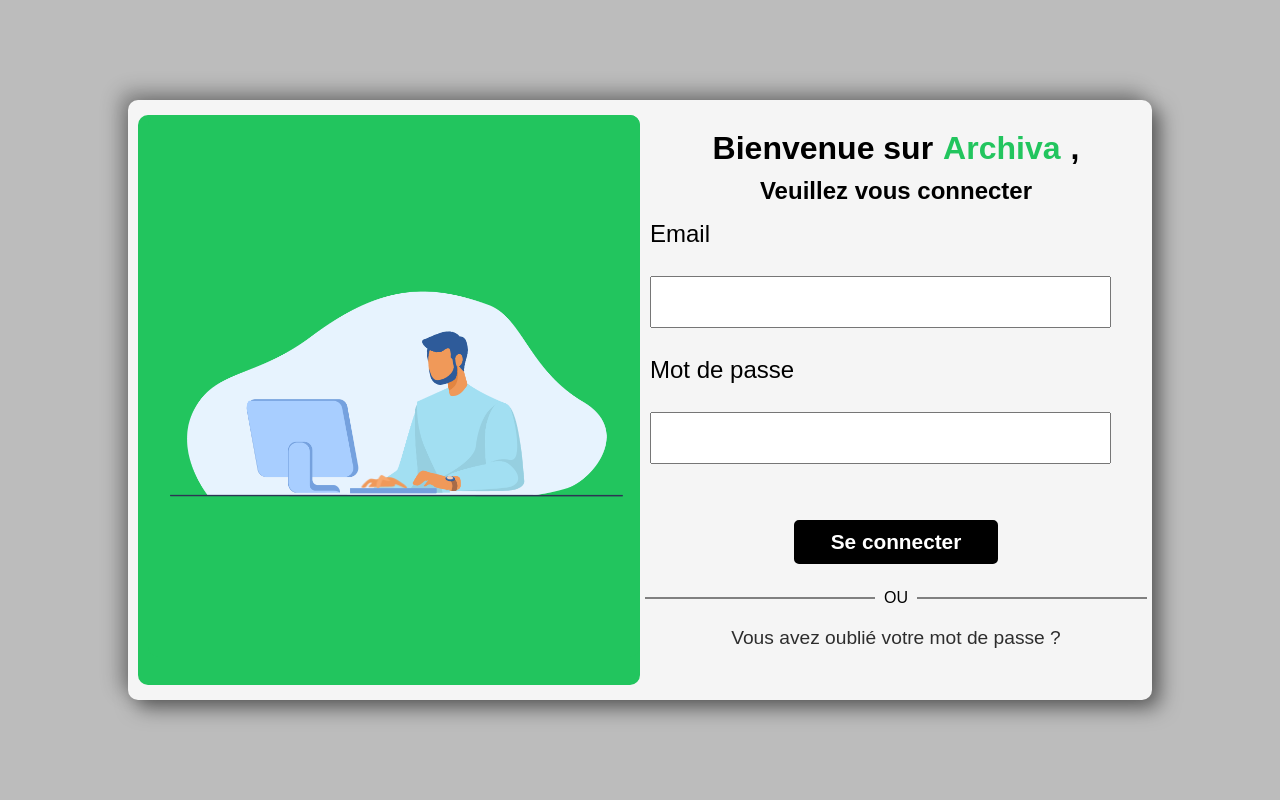
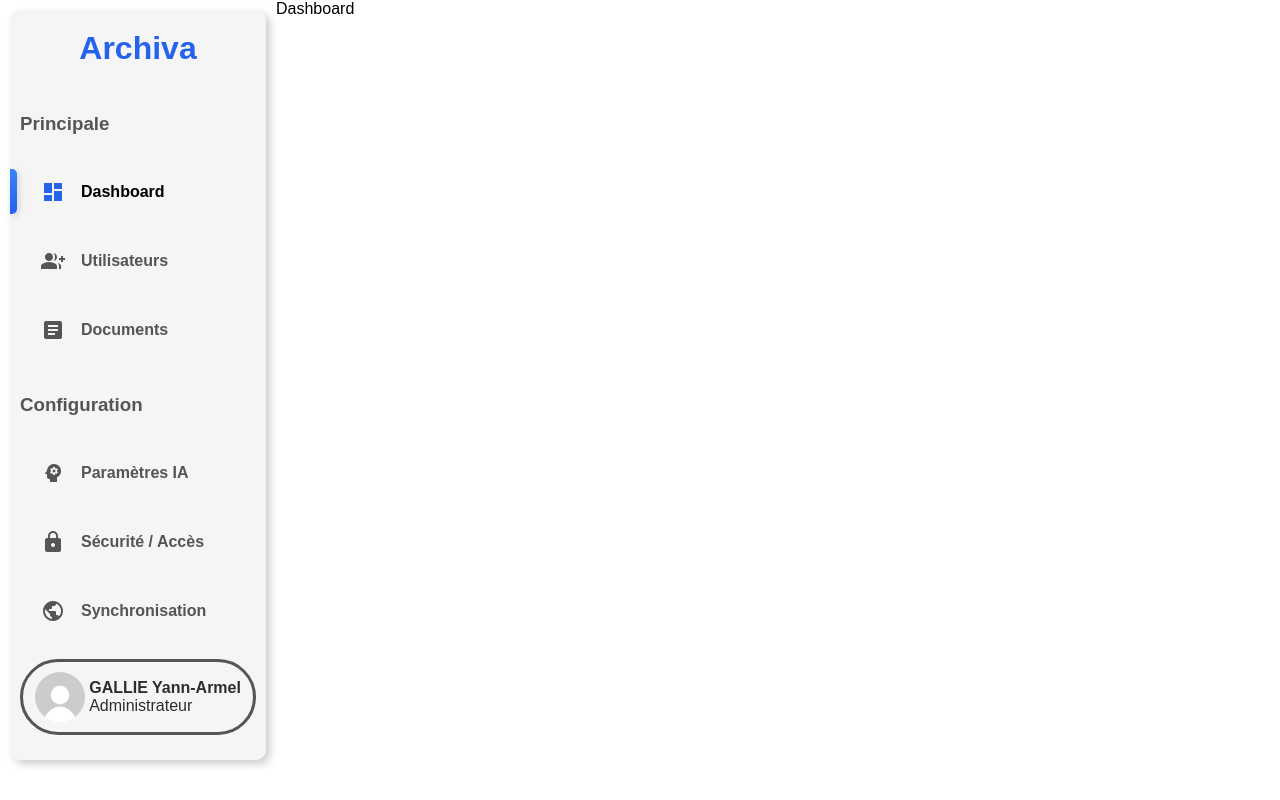
Before and after one commit to yannArmelGALLIE/Archiva, a React (Create React App) app in the folder frontend/: page /dashboard-admin in a window 1280 px wide. Before the commit this address led to /login. Built offline with nearby package versions, Linux system fonts and the light colour scheme.

Commit message:
Ajout de la barre de navigation du dashboard admin / Adding the admin navbar

```diff
--- a/frontend/public/index.html
+++ b/frontend/public/index.html
@@ -3,6 +3,7 @@
   <head>
     <meta charset="utf-8" />
     <link rel="icon" href="%PUBLIC_URL%/favicon.ico" />
+    <link href="https://fonts.googleapis.com/icon?family=Material+Icons" rel="stylesheet">
     <meta name="viewport" content="width=device-width, initial-scale=1" />
     <meta name="theme-color" content="#000000" />
     <meta
--- a/frontend/src/components/routes/index.js
+++ b/frontend/src/components/routes/index.js
@@ -1,11 +1,13 @@
 import { BrowserRouter as Router, Navigate, Route, Routes } from 'react-router-dom';
 import Login from '../../pages/login';
+import DashboardAdmin from '../../pages/dashboard-admin/dashboard-admin';
 
 const Index = () => {
     return (
         <Router>
             <Routes>
                 <Route path='/login' element = {<Login />} />
+                <Route path='/dashboard-admin' element = {<DashboardAdmin />} />
                 <Route path='*' element = {<Navigate to  = "/login" />} />
             </Routes>
         </Router>
--- /dev/null
+++ b/frontend/src/pages/dashboard-admin/dashboard-admin.js
@@ -0,0 +1,181 @@
+import { useState } from "react";
+import profil from "../../styles/img/profil.jpg";
+
+const DashboardAdmin = () => {
+  const [activePage, setActivePage] = useState("dashboard");
+
+  const renderContent = () => {
+    switch (activePage) {
+      case "dashboard":
+        return <p>Dashboard</p>;
+      case "utilisateur":
+        return <p>Utilisateurs</p>;
+      case "document":
+        return <p>Documents</p>;
+      case "ia":
+        return <p>Paramètres IA</p>;
+      case "securite":
+        return <p>Sécurité / Accès</p>;
+      case "sync":
+        return <p>Synchronisation</p>;
+      case "profil":
+        return <p>Profil</p>;
+    }
+  };
+
+  return (
+    <div class="dashboard-admin">
+      <div class="dashboard-bar">
+        <div class="dashboard-title">
+          <h1>Archiva</h1>
+        </div>
+        <div class="dashboard-menu">
+          <div>
+            <h3>Principale</h3>
+            <div>
+              <div
+                className={
+                  activePage === "dashboard"
+                    ? "menu-indicator active"
+                    : "menu-indicator"
+                }
+              ></div>
+              <a
+                href="#"
+                onClick={(e) => {
+                  e.preventDefault();
+                  setActivePage("dashboard");
+                }}
+                className={activePage === "dashboard" ? "active-link" : ""}
+              >
+                <span className="material-icons">dashboard</span>
+                Dashboard
+              </a>
+            </div>
+            <div>
+              <div
+                className={
+                  activePage === "utilisateur"
+                    ? "menu-indicator active"
+                    : "menu-indicator"
+                }
+              ></div>
+              <a
+                href="#"
+                onClick={(e) => {
+                  e.preventDefault();
+                  setActivePage("utilisateur");
+                }}
+                className={activePage === "utilisateur" ? "active-link" : ""}
+              >
+                <span class="material-icons">group_add</span>
+                Utilisateurs
+              </a>
+            </div>
+            <div>
+              <div
+                className={
+                  activePage === "document"
+                    ? "menu-indicator active"
+                    : "menu-indicator"
+                }
+              ></div>
+              <a
+                href="#"
+                onClick={(e) => {
+                  e.preventDefault();
+                  setActivePage("document");
+                }}
+                className={activePage === "document" ? "active-link" : ""}
+              >
+                <span class="material-icons">article</span>
+                Documents
+              </a>
+            </div>
+          </div>
+          <div>
+            <h3>Configuration</h3>
+            <div>
+              <div
+                className={
+                  activePage === "ia"
+                    ? "menu-indicator active"
+                    : "menu-indicator"
+                }
+              ></div>
+              <a
+                href="#"
+                onClick={(e) => {
+                  e.preventDefault();
+                  setActivePage("ia");
+                }}
+                className={activePage === "ia" ? "active-link" : ""}
+              >
+                <span class="material-icons">psychology</span>
+                Paramètres IA
+              </a>
+            </div>
+            <div>
+              <div
+                className={
+                  activePage === "securite"
+                    ? "menu-indicator active"
+                    : "menu-indicator"
+                }
+              ></div>
+              <a
+                href="#"
+                onClick={(e) => {
+                  e.preventDefault();
+                  setActivePage("securite");
+                }}
+                className={activePage === "securite" ? "active-link" : ""}
+              >
+                <span class="material-icons">lock</span>
+                Sécurité / Accès
+              </a>
+            </div>
+            <div>
+              <div
+                className={
+                  activePage === "sync"
+                    ? "menu-indicator active"
+                    : "menu-indicator"
+                }
+              ></div>
+              <a
+                href="#"
+                onClick={(e) => {
+                  e.preventDefault();
+                  setActivePage("sync");
+                }}
+                className={activePage === "sync" ? "active-link" : ""}
+              >
+                <span class="material-icons">public</span>
+                Synchronisation
+              </a>
+            </div>
+          </div>
+        </div>
+        <div class="dashboard-profil">
+          <img src={profil} alt="Photo de profil" />
+          <a
+            href="#"
+            onClick={(e) => {
+              e.preventDefault();
+              setActivePage("profil");
+            }}
+          >
+            <div>
+              <p>GALLIE Yann-Armel</p>
+              <p>Administrateur</p>
+            </div>
+          </a>
+        </div>
+      </div>
+      <div class="dashboard-main">{renderContent()}</div>
+    </div>
+  );
+};
+
+export default DashboardAdmin;
--- a/frontend/src/pages/login.js
+++ b/frontend/src/pages/login.js
@@ -13,7 +13,7 @@ const Login = () => {
 
     if (email !== "" && password !== "") {
       if (email === "admin@gmail.com" && password === "123456") {
-        alert("Connexion réussie");
+        window.location = "/dashboard-admin";
         setWarning("");
         setError("");
       } else {
--- a/frontend/src/styles/sass/components/_color.scss
+++ b/frontend/src/styles/sass/components/_color.scss
@@ -1,6 +1,15 @@
+// Couleurs principales
+$couleur-principale:#60a5fa;
+$couleur-secondaire:#e0f2ff;
+
+$bleu-profond: #2563eb;
+$bleu-secondaire: #3b82f6;
+
+
 $blanc-rose: #fff0f5;
 $blanc-gris: #f5f5f5;
 $text-color:#2d2d2d;
+$text-clair: #555;
 
 // Erreur et validation
 $erreur: #ef4444;
--- /dev/null
+++ b/frontend/src/styles/sass/pages/_dashboard-admin.scss
@@ -0,0 +1,107 @@
+@use "../components" as *;
+
+.dashboard-admin {
+  width: 100%;
+  display: flex;
+}
+
+.dashboard-bar {
+  background: $blanc-gris;
+  display: flex;
+  flex-direction: column;
+  gap: 1rem;
+  width: 20%;
+  height: 750px;
+  margin: 10px;
+  border-radius: 10px;
+  box-shadow: 4px 4px 8px rgba(0, 0, 0, 0.2),
+    -2px -2px 6px rgba(255, 255, 255, 0.6);
+}
+
+.dashboard-title {
+  margin: 20px 0;
+  text-align: center;
+  color: $bleu-profond;
+  & h1 {
+    cursor: default;
+  }
+}
+
+.dashboard-menu {
+  display: flex;
+  flex-direction: column;
+  gap: 2rem;
+  & div {
+    display: flex;
+    flex-direction: column;
+    gap: 1.5rem;
+    & h3 {
+      padding: 10px;
+      color: $text-clair;
+      cursor: default;
+    }
+    & div {
+      display: flex;
+      flex-direction: row;
+      align-items: center;
+      & a {
+        text-decoration: none;
+        color: $text-clair;
+        font-weight: 600;
+        display: flex;
+        align-items: center;
+        gap: 1rem;
+        &.active-link {
+          color: #000000;
+          font-weight: bold;
+          & span {
+            color: $bleu-profond;
+          }
+        }
+      }
+    }
+  }
+}
+
+.dashboard-profil {
+  border: 3px solid $text-clair;
+  border-radius: 50px;
+  margin: 10px;
+  padding: 10px;
+  display: flex;
+  align-items: center;
+  justify-content: space-around;
+  & img {
+    width: 50px;
+    height: 50px;
+    border-radius: 50px;
+  }
+  & a {
+    text-decoration: none;
+    color: $text-color;
+    & p:first-of-type {
+      font-weight: bold;
+    }
+  }
+}
+
+.menu-indicator {
+  width: 7px;
+  height: 45px;
+  background: transparent; // invisible par défaut
+  border-top-right-radius: 5px;
+  border-bottom-right-radius: 5px;
+  transition: background 0.3s ease;
+}
+
+.menu-indicator.active {
+  background: linear-gradient(to bottom, $bleu-secondaire, $bleu-profond);
+  box-shadow: 2px 2px 6px rgba(0, 0, 0, 0.15);
+}
+
+a.active-link {
+  color: #000000;
+  & span {
+    color: $bleu-profond;
+  }
+}
--- a/frontend/src/styles/sass/pages/_login.scss
+++ b/frontend/src/styles/sass/pages/_login.scss
@@ -17,10 +17,7 @@
   text-align: center;
   border-radius: 10px;
   background: $blanc-gris;
-box-shadow: 8px 8px 20px rgba(0, 0, 0, 0.5),
-            -8px -8px 20px rgba(0, 0, 0, 0.3);
-
-
+  box-shadow: 8px 8px 20px rgba(0, 0, 0, 0.5), -8px -8px 20px rgba(0, 0, 0, 0.3);
 }
 
 .login-anim {
@@ -30,10 +27,9 @@ box-shadow: 8px 8px 20px rgba(0, 0, 0, 0.5),
   align-items: center;
   & div {
     height: 95%;
-                background: $succes;
+    background: $couleur-secondaire;
     margin-left: 10px;
     border-radius: 10px;
-
   }
 }
 
@@ -45,11 +41,10 @@ box-shadow: 8px 8px 20px rgba(0, 0, 0, 0.5),
   & h1 {
     padding: 10px;
     & span {
-            color: $succes;
+      color: $couleur-principale;
       padding: 10px;
-        };
-
-    };
+    }
+  }
   & h2 {
     margin-bottom: 15px;
   }
@@ -62,18 +57,18 @@ box-shadow: 8px 8px 20px rgba(0, 0, 0, 0.5),
   align-items: stretch;
   & label {
     align-self: flex-start;
-        padding-left: 10px
-    };
+    padding-left: 10px;
+  }
   & input {
     margin-left: 10px;
     padding: 10px;
     width: 90%;
     font-size: 1.5rem;
     &:focus {
-            border: 3px solid $succes;
-            outline: none
+      border: 3px solid $couleur-principale;
+      outline: none;
     }
-    };
+  }
   & button {
     padding: 0.5rem 1.2rem;
     margin-bottom: 10px;
@@ -89,9 +84,9 @@ box-shadow: 8px 8px 20px rgba(0, 0, 0, 0.5),
     transition: all 0.3s ease;
     &:hover {
       background: #222;
-            transform: scale(1.02);
+      transform: scale(1.09);
     }
-    };
+  }
   & a {
     color: $text-color;
     font-size: 1.2rem;
@@ -100,13 +95,13 @@ box-shadow: 8px 8px 20px rgba(0, 0, 0, 0.5),
     margin-top: 5px;
     transition: all 0.3s ease;
     &:hover {
-            color: $succes;
+      color: $couleur-principale;
     }
   }
 }
 
 .error {
-    color:  $erreur;
+  color: $erreur;
   font-weight: bold;
 }
 
@@ -125,7 +120,7 @@ box-shadow: 8px 8px 20px rgba(0, 0, 0, 0.5),
     width: 45%;
     background: grey;
     height: 2px;
-    };
+  }
   & p {
     font-size: 1rem;
   }
--- a/frontend/src/styles/sass/style.scss
+++ b/frontend/src/styles/sass/style.scss
@@ -1,5 +1,6 @@
 @use "components" as *;
 @use "pages/login";
+@use "pages/dashboard-admin";
 
 * {
     font-family: "Poppins", sans-serif;
```
Also changed, not shown: frontend/src/styles/img/profil.jpg (added), 1 other file (tests, documents, lock files or other folders). Lines whose indentation alone changed are shown as unchanged.
